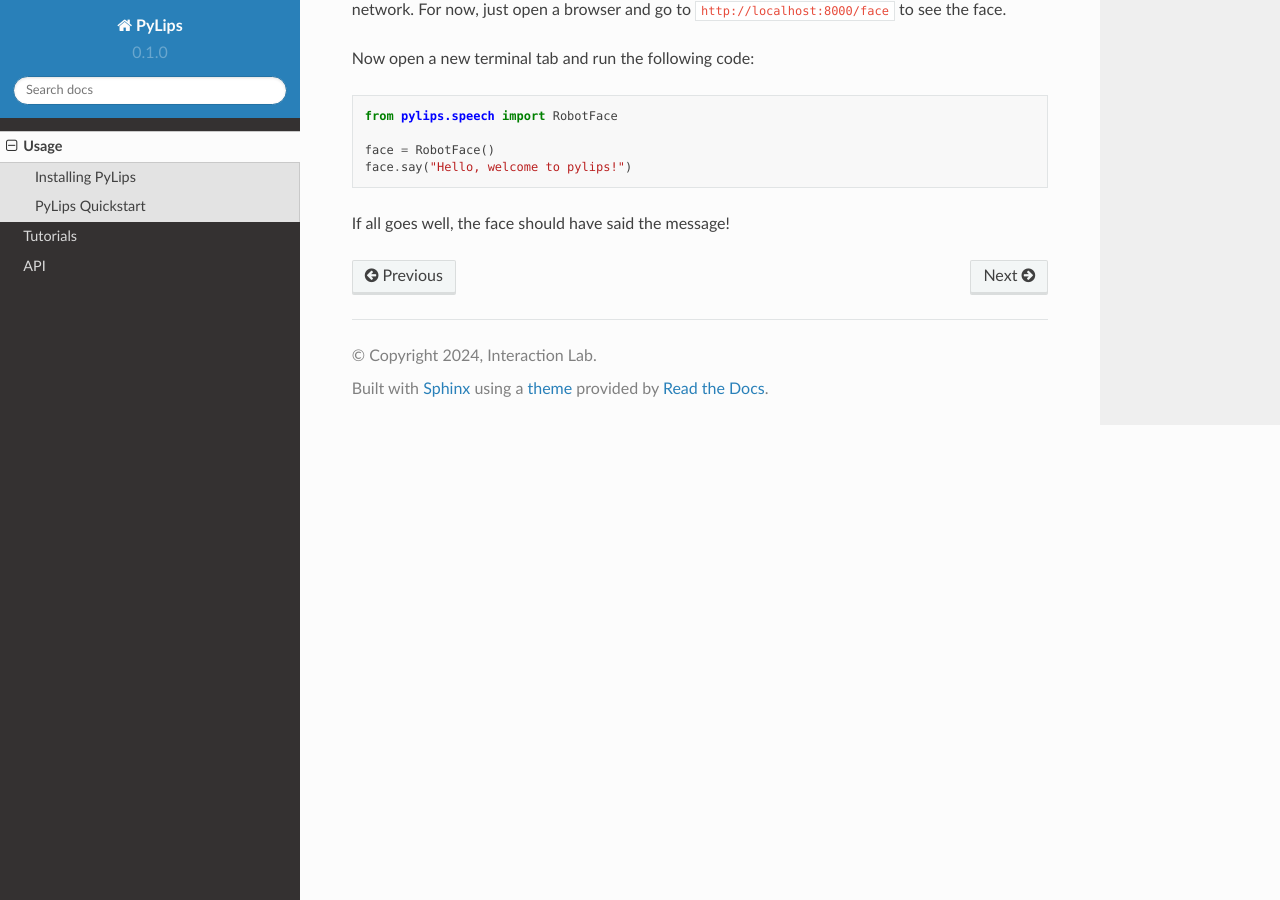
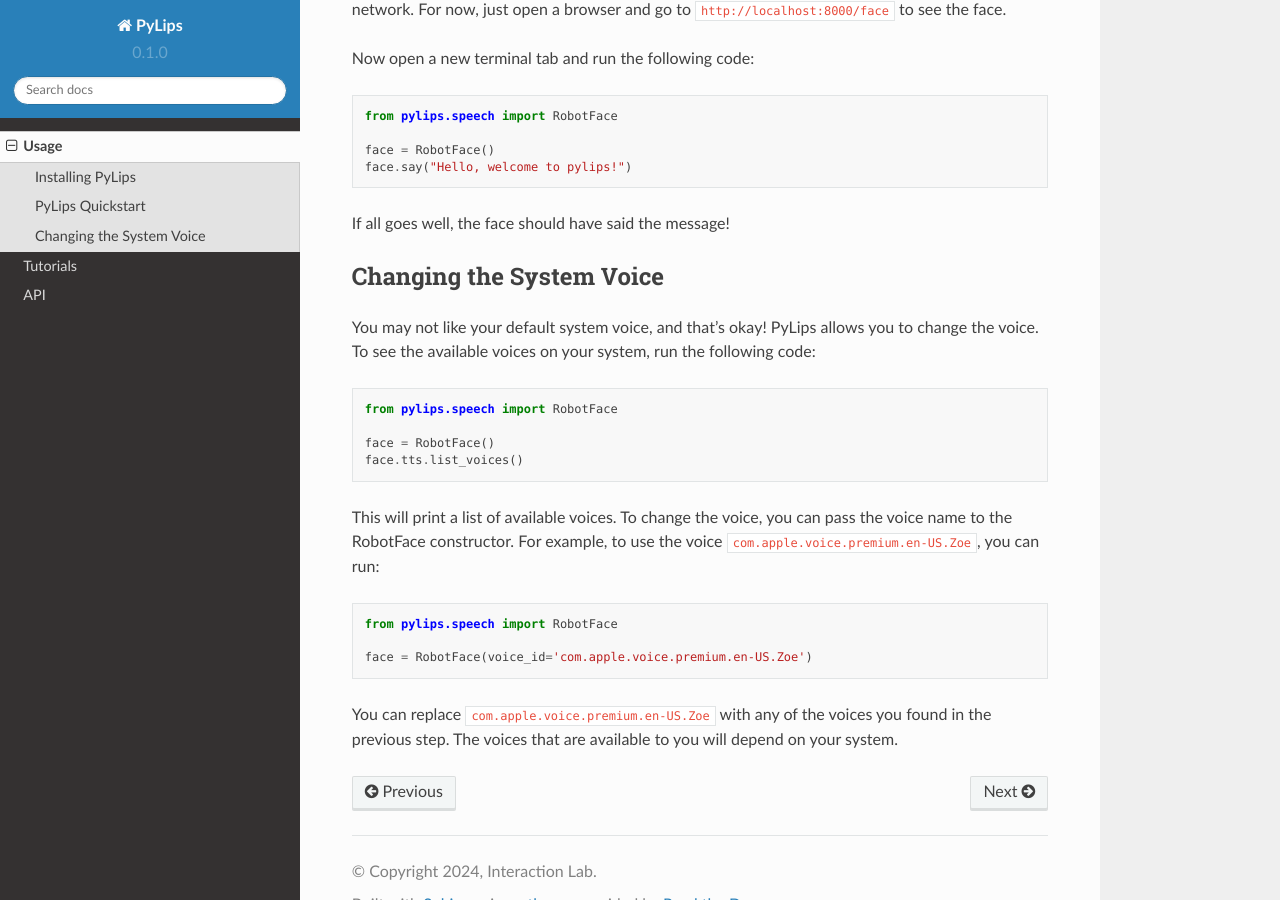
Before and after one commit to interaction-lab/PyLips, a Sphinx documentation site: the page built from docs/source/usage.rst, in a window 1280 px wide and 900 px high, scrolled down 810 px. Built offline with Sphinx 7.4.7 and the Read the Docs theme 2.0.0, drawn with Linux system fonts in a browser that asks for light colours.

Commit message:
updates to use default voice (not necessarily first voice)

```diff
--- a/docs/source/usage.rst
+++ b/docs/source/usage.rst
@@ -47,3 +47,28 @@ Now open a new terminal tab and run the following code:
    face.say("Hello, welcome to pylips!")
 
 If all goes well, the face should have said the message!
+
+
+Changing the System Voice
+----------------
+You may not like your default system voice, and that's okay! PyLips allows you to change the voice.
+To see the available voices on your system, run the following code:
+
+.. code-block:: python
+
+   from pylips.speech import RobotFace
+
+   face = RobotFace()
+   face.tts.list_voices()
+
+This will print a list of available voices. To change the voice, you can pass the voice name to the
+RobotFace constructor. For example, to use the voice ``com.apple.voice.premium.en-US.Zoe``, you can run:
+
+.. code-block:: python
+
+   from pylips.speech import RobotFace
+
+   face = RobotFace(voice_id='com.apple.voice.premium.en-US.Zoe')
+
+You can replace ``com.apple.voice.premium.en-US.Zoe`` with any of the voices you found in the previous step.
+The voices that are available to you will depend on your system.
--- a/pylips/__init__.py
+++ b/pylips/__init__.py
@@ -2,7 +2,7 @@
 
 __author__ = "Interaction Lab"
 __email__ = "dennler@usc.edu"
-__version__ = "0.0.5"
+__version__ = "0.0.7"
 
 from pylips import face, speech
 
--- a/setup.cfg
+++ b/setup.cfg
@@ -1,5 +1,5 @@
 [bumpversion]
-current_version = 0.0.1
+current_version = 0.0.7
 commit = True
 tag = False
 
--- a/setup.py
+++ b/setup.py
@@ -14,11 +14,13 @@ install_requires = [
     "flask>=2.0.1",
     "flask-socketio>=5.1.1",
     "python-socketio>=5.11.1",
+    "websocket-client>=1.7.0",
     #TTS
     "boto3>=1.18.67",
     "pygame>=2.1.1",
     "py3-tts>=3.5",
-    "allosaurus>=1.0.2"
+    "allosaurus>=1.0.2",
+    "soundfile>=0.12.1",
 ]
 
 extras_require = {
@@ -95,6 +97,6 @@ setup(
     python_requires=">=3.8.0",
     test_suite="tests",
     url="https://github.com/interaction-lab/PyLips",
-    version="0.0.5",
+    version="0.0.7",
     zip_safe=False,
 )
```
Also changed, not shown: 2 other files.
